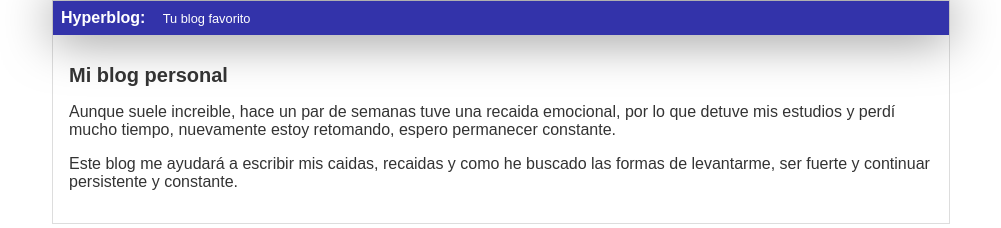
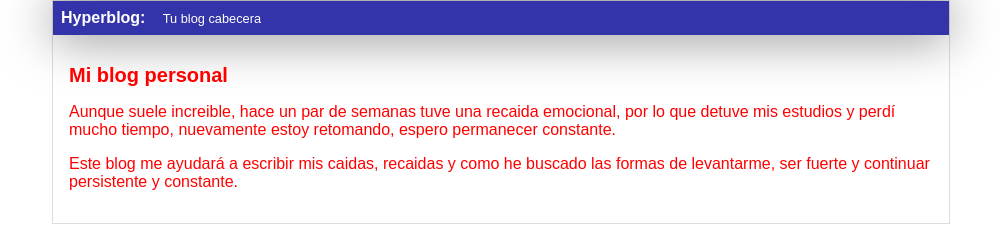
Before and after one commit to Yerlis09/my-blog, a plain HTML site: page index.html in a window 1280 px wide. Shown: the whole page, without its empty margins (139-1140 px from the left). Drawn offline with Linux system fonts and the light colour scheme.

Commit message:
Modifique la cabecera y el color del text

```diff
--- a/index.html
+++ b/index.html
@@ -5,7 +5,7 @@
   </head>
   <body>
     <div id="container">
-      <div id="cabecera">Hyperblog: <span id="tagline"> Tu blog favorito</span> </div>
+      <div id="cabecera">Hyperblog: <span id="tagline"> Tu blog cabecera</span> </div>
       <div id="post">
         <h1>Mi blog personal</h1>
         <p>
--- a/style.css
+++ b/style.css
@@ -1,5 +1,5 @@
 body {
-  color: #333;
+  color: rgb(255, 0, 0);
   text-align: center;
   font-family: Arial;
   font-size: 16px;
```
